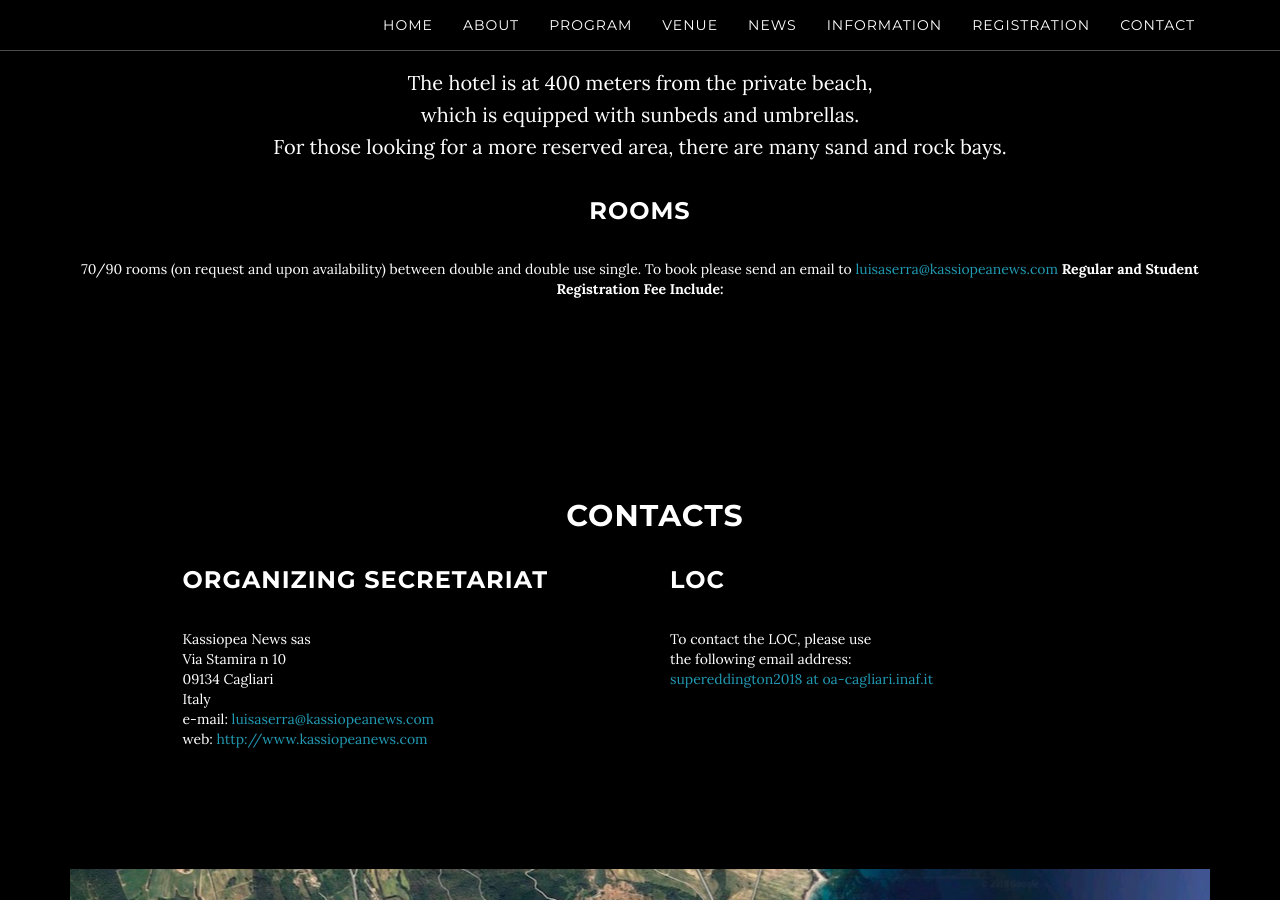
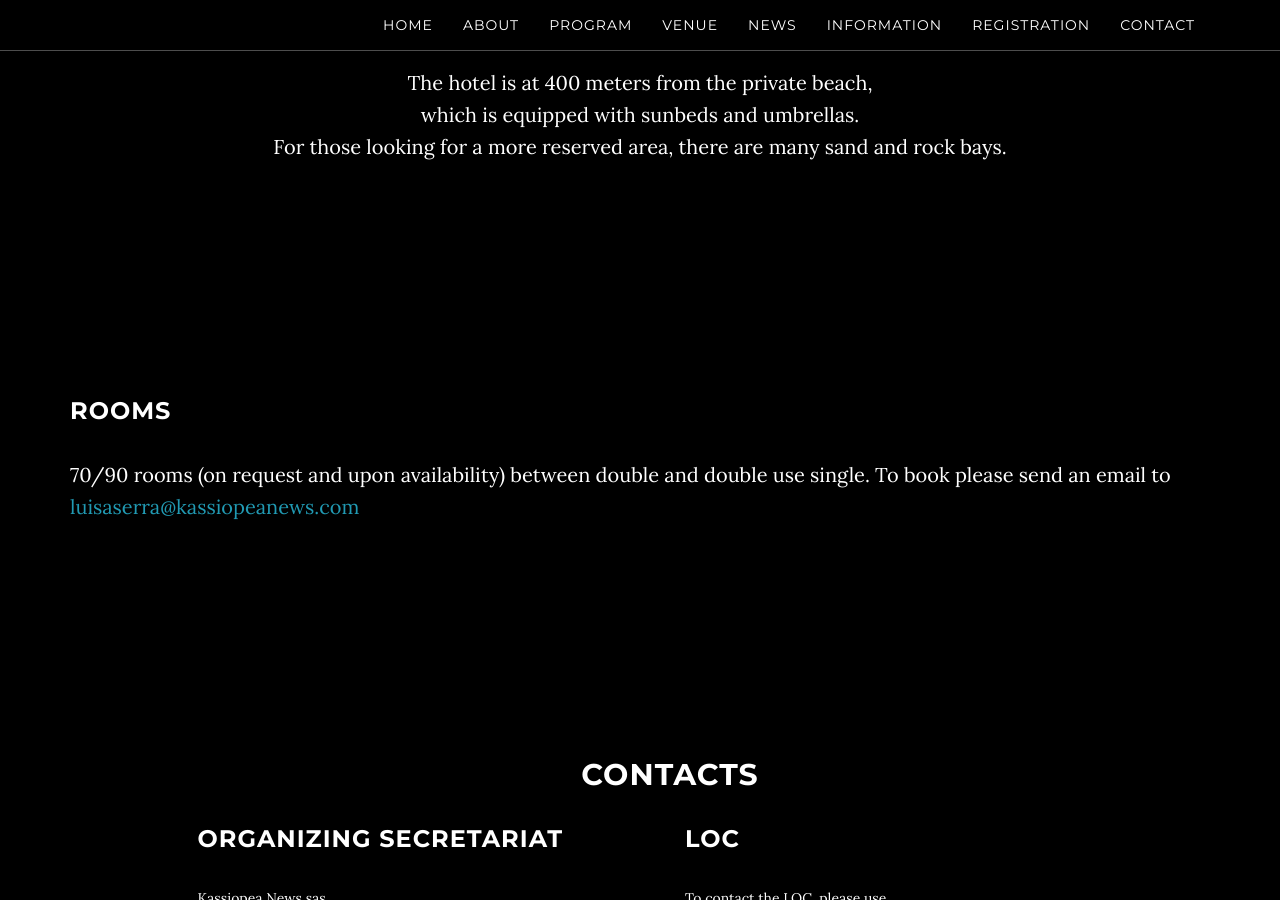
Before and after one commit to breakingthelimits/supereddington2018, a Jekyll site: the page built from index.html, in a window 1280 px wide and 900 px high, scrolled down 3518 px. Built offline with Jekyll 4.4.1, drawn with Linux system fonts in a browser that asks for light colours.

Commit message:
Update venue.html

```diff
--- a/_includes/venue.html
+++ b/_includes/venue.html
@@ -39,15 +39,15 @@
             </div>
         </div>
 
+     <section id="about" class="container content-section text-left">
+         <div class="row">
+               <h3> ROOMS </h3>
+               <p> 70/90 rooms (on request and upon availability) between double and double use single. To book
+                    please send an email to <a href="mailto:luisaserra@kassiopeanews.com"> luisaserra@kassiopeanews.com</a>
+               </p>
 
-         <div class="row">
-    <h3>
-    ROOMS
-    </h3>
-     70/90 rooms (on request and upon availability) between double and double use single. To book
-     please send an email to <a href="mailto:luisaserra@kassiopeanews.com"> luisaserra@kassiopeanews.com</a>
     <B>
-    Regular and Student Registration Fee Include:
+
     </B>
 
 
```
